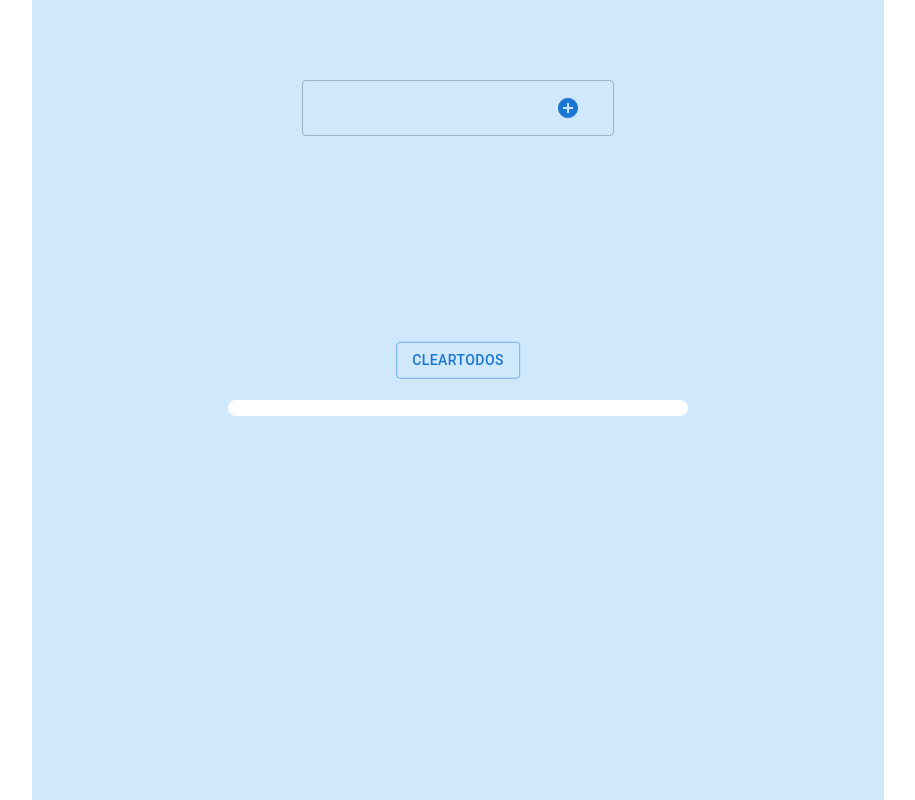
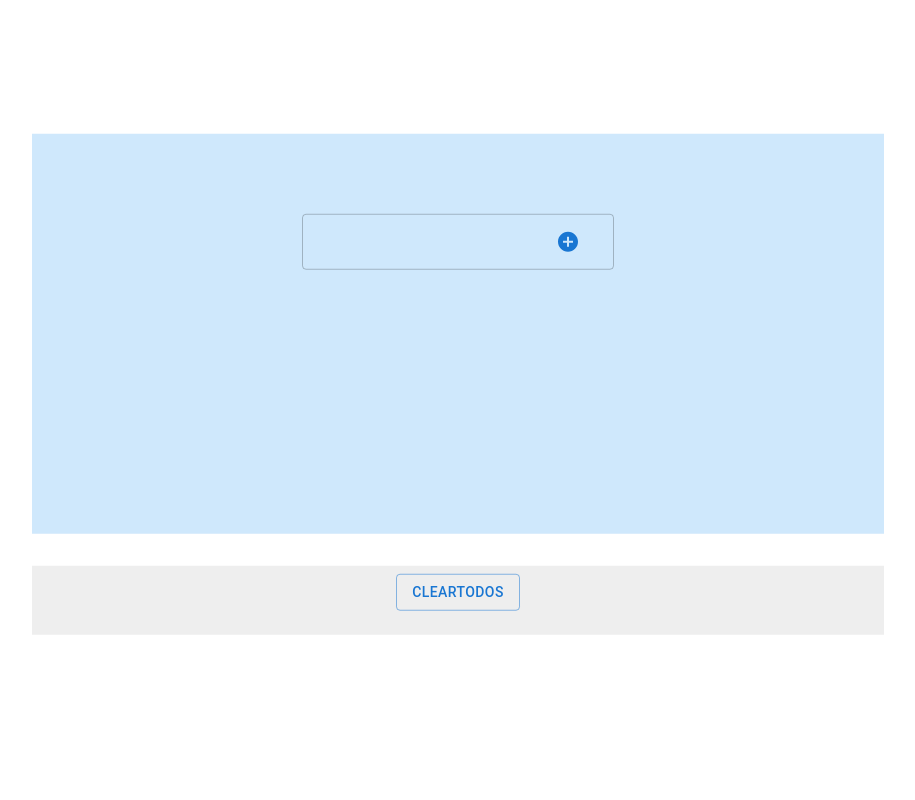
Before and after one commit to Sakib-Dev1/todo-app_sakib, a React (Create React App) app: page / in a window 1280 px wide. Shown: the top 800 px of the page, without its empty margins (182-1097 px from the left). Built offline with nearby package versions, Linux system fonts and the light colour scheme.

Commit message:
react todo app

```diff
--- a/src/App.js
+++ b/src/App.js
@@ -1,9 +1,8 @@
-import { Button } from "@mui/material";
 import Box from "@mui/material/Box";
 import Container from "@mui/material/Container";
 import { useState } from "react";
-import Todo from "./Todos/Todo";
-import TodoList from "./Todos/TodoList";
+import AddTodo from "./Todos/AddTodo";
+import Todos from "./Todos/Todos";
 const App = () => {
   const [todoList, setTodoList] = useState([]);
 
@@ -15,23 +14,23 @@ const App = () => {
   const clearTodo = () => {
     setTodoList([]);
   };
-  const removeTodo = (id) => {
-    const removeArr = todoList.filter((todo) => todo.id !== id);
-    setTodoList(removeArr);
-  };
+
   return (
-    <Container maxWidth="md">
-      <Box sx={{ bgcolor: "#cfe8fc", width: "auto", height: "50vh" }}>
-        <Todo onAddTodos={addTodoListHandler} />
+    <Container
+      sx={{
+        position: " absolute",
+        left: " 50%",
+        top: " 50%",
+        transform: " translate(-50%, -50%)",
+      }}
+      maxWidth="md"
+    >
+      <Box sx={{ bgcolor: "#cfe8fc", width: "auto", height: "50vh", mb: 4 }}>
+        <AddTodo onAddTodos={addTodoListHandler} />
       </Box>
 
-      <Box sx={{ bgcolor: "#cfe8fc", height: "100vh" }}>
-        <div className="btn-clear">
-          <Button onClick={clearTodo} variant="outlined">
-            ClearTodos
-          </Button>
-        </div>
-        <TodoList remove={removeTodo} todos={todoList} />
+      <Box sx={{ bgcolor: "#eee", height: "auto", mb: 4 }}>
+        <Todos clear={clearTodo} todos={todoList} />
       </Box>
     </Container>
   );
--- a/src/Todos/Todo.js
+++ b/src/Todos/AddTodo.js
@@ -2,7 +2,7 @@ import { AddCircleOutlined } from "@mui/icons-material";
 import { Button, TextField } from "@mui/material";
 import { useState } from "react";
 import "./Todo.css";
-const Todo = ({ onAddTodos }) => {
+const AddTodo = ({ onAddTodos }) => {
   const [todos, setTodos] = useState("");
   const addTodoHandler = (event) => {
     event.preventDefault();
@@ -36,4 +36,4 @@ const Todo = ({ onAddTodos }) => {
   );
 };
 
-export default Todo;
+export default AddTodo;
--- a/src/Todos/TodoList.css
+++ b/src/Todos/TodoList.css
@@ -1,7 +1,6 @@
 .btn-clear {
-  position: absolute;
-  left: 50%;
-  top: 50%;
-  transform: translate(-50%, -50%);
-  padding-bottom: 5rem;
+  display: flex;
+  justify-content: center;
+  align-items: center;
+  margin-bottom: 1rem;
 }
--- a/src/Todos/TodoList.js
+++ b/src/Todos/TodoList.js
@@ -1,26 +1,10 @@
-import DeleteIcon from "@mui/icons-material/Delete";
-import EditIcon from "@mui/icons-material/Edit";
-import { List, ListItem } from "@mui/material";
-import Button from "@mui/material/Button";
-import Checkbox from "@mui/material/Checkbox";
-import Stack from "@mui/material/Stack";
+import { DeleteIcon } from "@mui/icons-material/Delete";
+import { EditIcon } from "@mui/icons-material/Edit";
+import { Button, Checkbox, ListItem, Stack } from "@mui/material";
 import { Box } from "@mui/system";
-import "./TodoList.css";
 
-const TodoList = ({ todos, remove }) => {
-  console.log(todos);
-  return (
-    <>
-      <List
-        sx={{
-          width: "100%",
-          maxWidth: 460,
-          bgcolor: "background.paper",
-          borderRadius: 4,
-          mx: "auto",
-        }}
-      >
-        {todos.map((todo) => {
+const TodoList = ({ todo }) => {
+  const { tName, id } = todo;
   return (
     <Box
       sx={{
@@ -31,24 +15,25 @@ const TodoList = ({ todos, remove }) => {
         bgcolor: "background.paper",
       }}
     >
-              <ListItem key={todo.id}>
+      <ListItem key={id}>
         <Checkbox defaultChecked={false} color="success" />
-                {todo.tName}
+        {tName}
       </ListItem>
       <Stack direction="row" spacing={2}>
-                <Button variant="outlined" startIcon={<EditIcon />}></Button>
         <Button
-                  onClick={() => remove(todo.id)}
+          color="success"
+          variant="outlined"
+          startIcon={<EditIcon />}
+        ></Button>
+        <Button
+          color="error"
+          // onClick={() => remove(todo.id)}
           variant="outlined"
           endIcon={<DeleteIcon />}
         ></Button>
       </Stack>
     </Box>
   );
-        })}
-      </List>
-    </>
-  );
 };
 
 export default TodoList;
--- /dev/null
+++ b/src/Todos/Todos.js
@@ -0,0 +1,30 @@
+import { Button, List } from "@mui/material";
+import React from "react";
+import TodoList from "./TodoList";
+import "./TodoList.css";
+
+const Todos = ({ todos, clear }) => {
+  return (
+    <List
+      sx={{
+        width: "100%",
+        maxWidth: 460,
+
+        borderRadius: 4,
+        mx: "auto",
+      }}
+    >
+      {todos.map((todo) => {
+        return <TodoList todo={todo} />;
+      })}
+
+      <div className="btn-clear">
+        <Button ocClick={clear} variant="outlined">
+          ClearTodos
+        </Button>
+      </div>
+    </List>
+  );
+};
+
+export default Todos;
```
Lines whose indentation alone changed are shown as unchanged.
